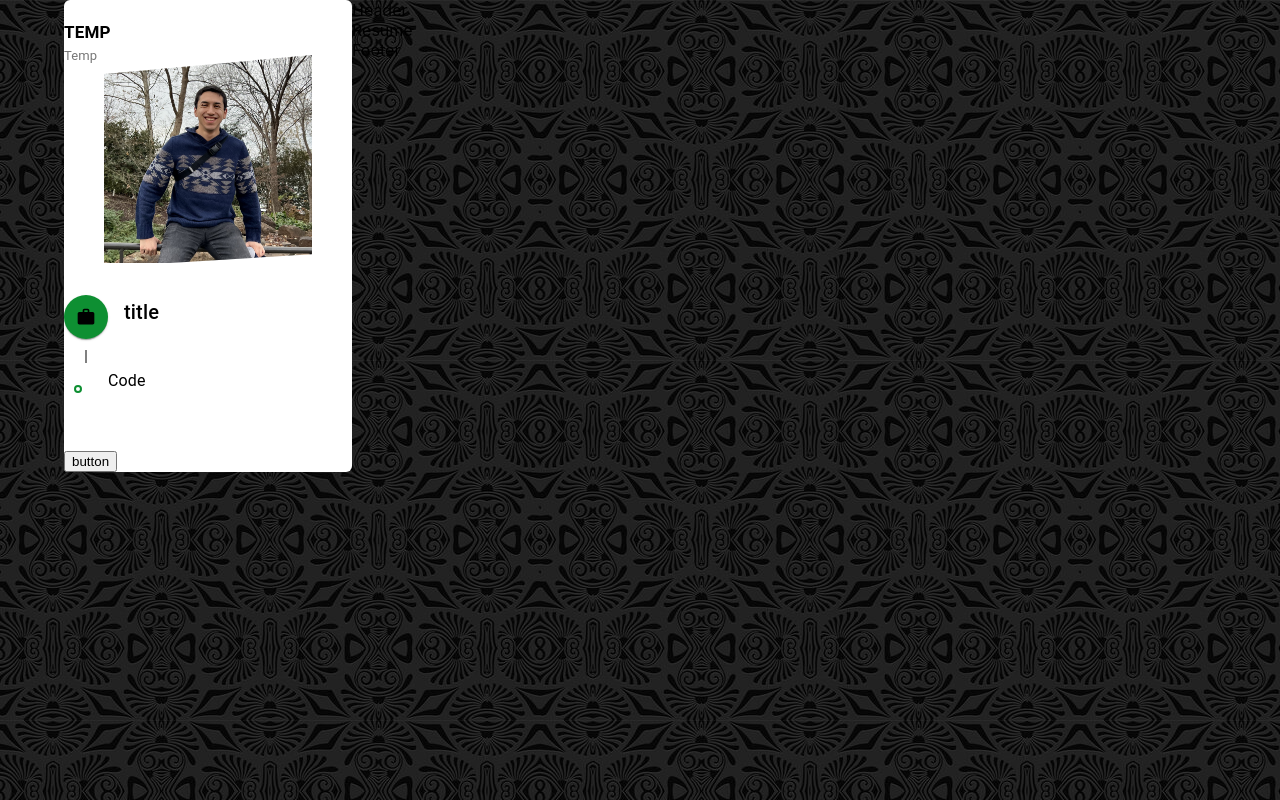
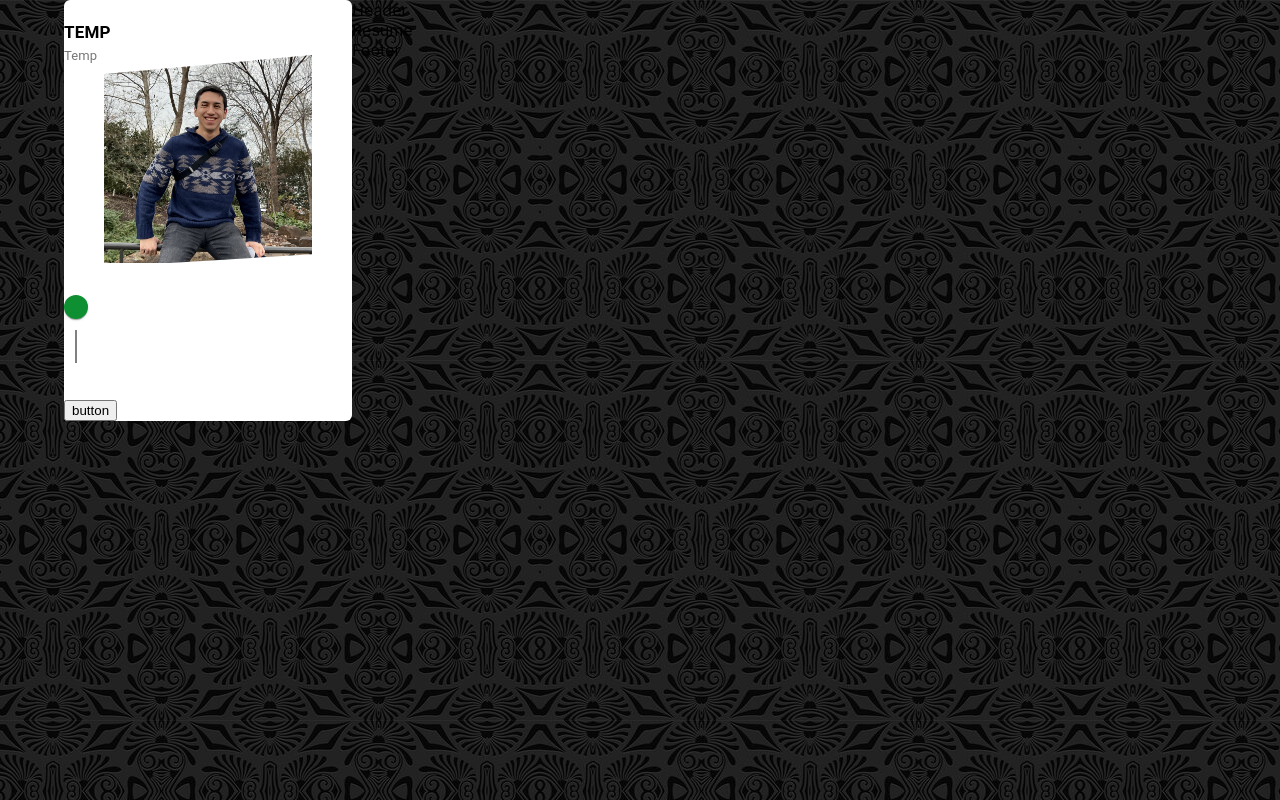
Before and after one commit to imata18/portfolio-homepage, a React (Create React App) app: page / in a window 1280 px wide. Built offline with nearby package versions, Linux system fonts and the light colour scheme.

Commit message:
Removed place in text

```diff
--- a/src/Components/Timeline/Timeline.js
+++ b/src/Components/Timeline/Timeline.js
@@ -17,25 +17,19 @@ const CustomTimeline = ({title, icon, children}) => {
       <TimelineItem className={'timeline_firstItem'}>
         <TimelineSeparator>
           <TimelineDot className={'timeline_dot_header'}>
-            <WorkIcon />
+            {icon}
           </TimelineDot>
           <TimelineConnector />
         </TimelineSeparator>
         <TimelineContent>
           <Typography variant='h6' className={'timeline_header'}>
-            {'title'}
+            {title}
           </Typography>
         </TimelineContent>
       </TimelineItem>
 
       {children}
-
-    {/* Remaining Items */}
-      <TimelineItem>
-        <CustomTimelineSeparator />
-        <TimelineContent>Code</TimelineContent>
-      </TimelineItem>
-    </Timeline>
+      </Timeline>
   );
 };
 
```
